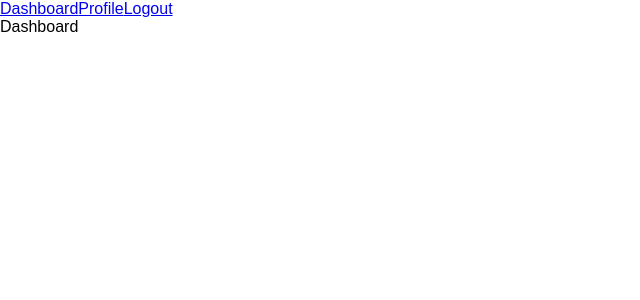
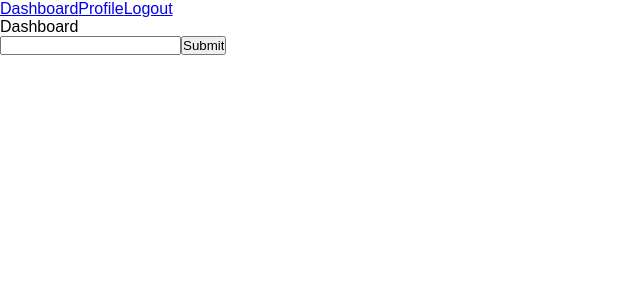
Before and after one commit to VincentReddy25/task-book, a React (Vite) app: page / in a window 1280 px wide. Shown: the top 300 px of the page, without its empty margins (0-640 px from the left). Built offline with nearby package versions, Linux system fonts and the light colour scheme.

Commit message:
feat(form): add form and handler function

```diff
--- a/src/components/Dashboard.jsx
+++ b/src/components/Dashboard.jsx
@@ -1,6 +1,35 @@
+import { useState } from "react"
 
 export default function Dashboard() {
+
+
+  const [taskData, setTaskData] = useState([])
+
+  const addTask = (e) => {
+    event.preventDefault()
+
+    let task = e.target.userInput
+
+    setTaskData(prev => [...prev, task.value])
+
+  }
+
+
   return (
-    <div>Dashboard</div>
+    <>
+      <div>Dashboard</div>
+
+      <form action="" onSubmit={addTask}>
+        <input type="text" name="userInput" />
+        <input type="submit" />
+      </form>
+
+
+      <ul>
+        {taskData.map((key, index) => (
+          <li>{key}</li>
+        ))}
+      </ul>
+    </>
   )
 }
```
